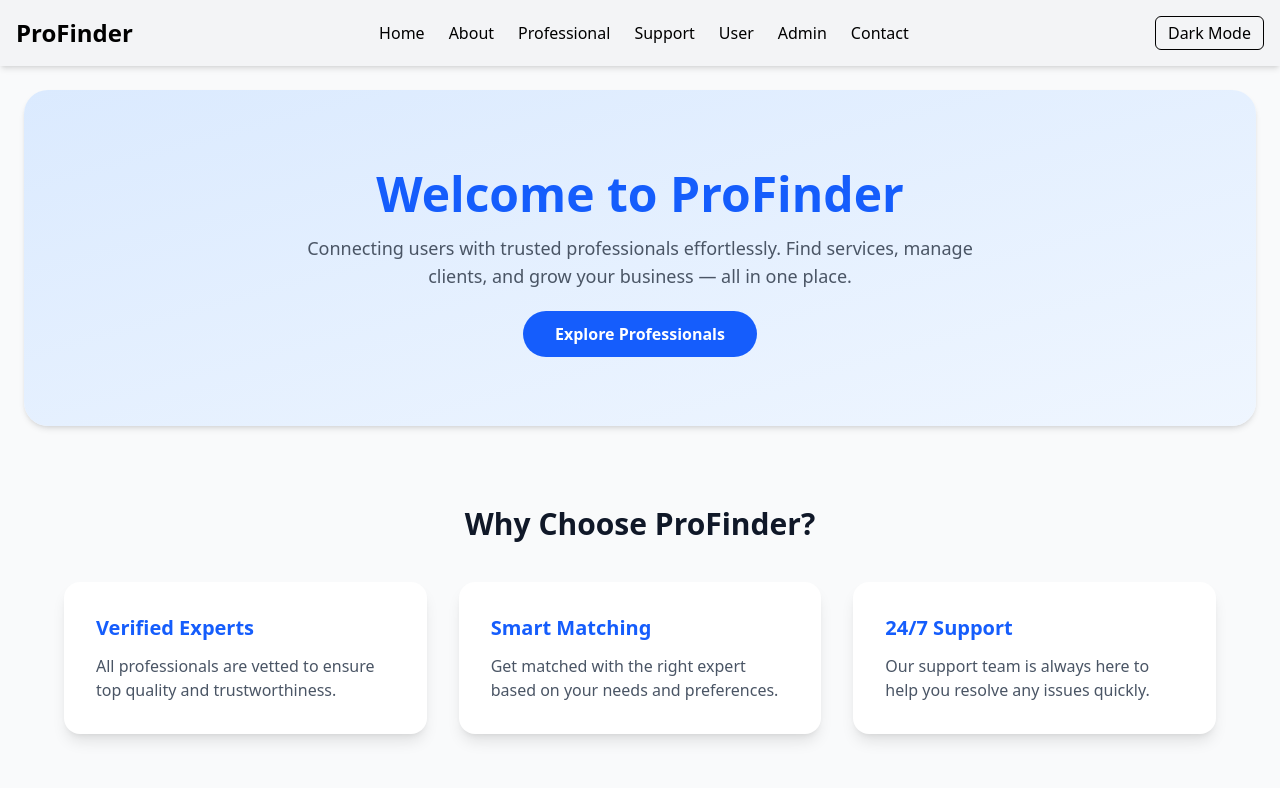
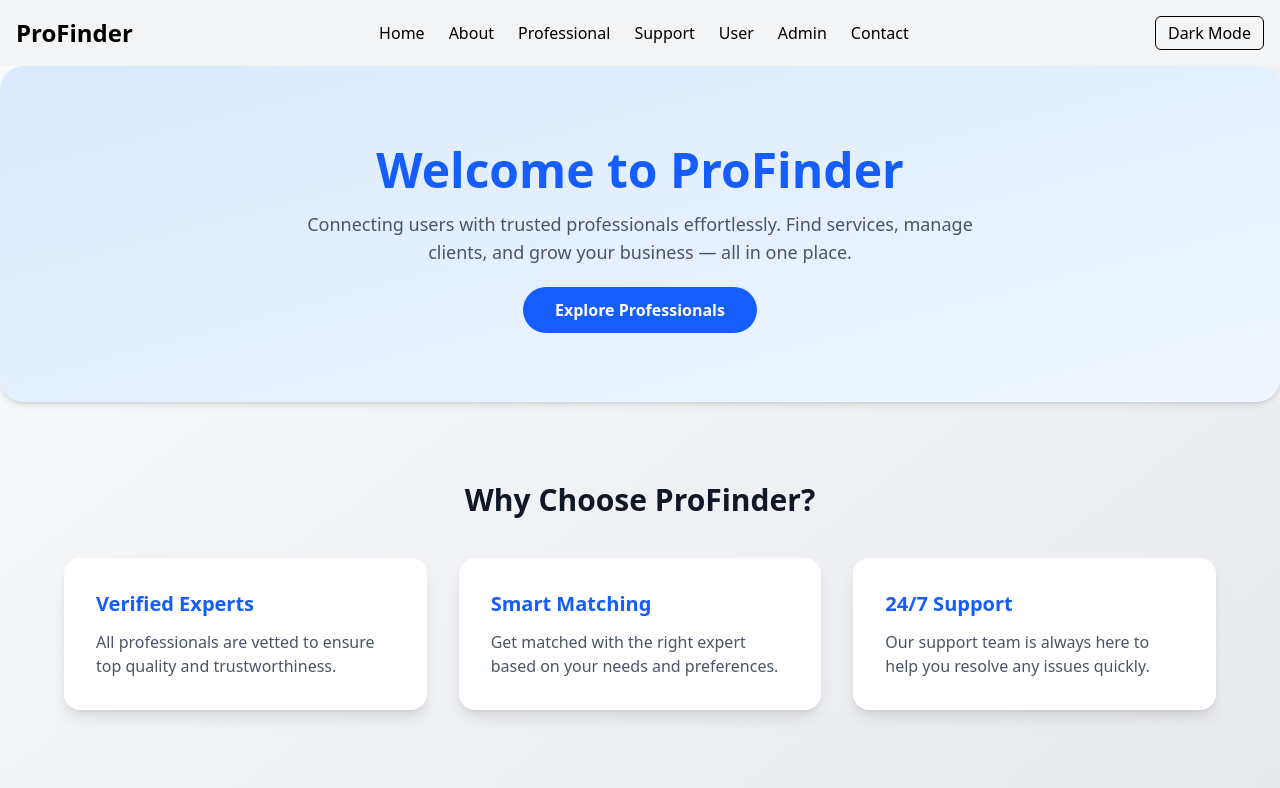
Before and after one commit to pavani80179/tailwind-react-ui, a React (Vite) app: page / in a window 1280 px wide. Shown: the top 788 px of the page. Built offline with nearby package versions, Linux system fonts and the light colour scheme.

Commit message:
Updated UI, added transitions, fixed spinner

```diff
--- a/src/App.jsx
+++ b/src/App.jsx
@@ -1,49 +1,41 @@
+// src/App.jsx
 import React from "react";
 import { BrowserRouter as Router, Routes, Route } from "react-router-dom";
-
-// Components
 import Navbar from "./components/Navbar";
 import Footer from "./components/Footer";
-
-// Pages
 import Home from "./pages/Home";
 import About from "./pages/About";
 import Professional from "./pages/Professional";
+import Support from "./pages/Support";
 import Contact from "./pages/Contact";
-import Support from "./pages/Support";
 import User from "./pages/User";
 import Admin from "./pages/Admin";
+import { ThemeProvider } from "./context/ThemeContext";
+import PageTransition from "./components/PageTransition";
+import LoadingSpinner from "./components/LoadingSpinner";
 
-// Context
-import { ThemeProvider } from "./context/ThemeContext";
-
-function App() {
+export default function App() {
   return (
     <ThemeProvider>
       <Router>
-        <div className="min-h-screen flex flex-col bg-gray-50 dark:bg-gray-900 transition-colors duration-300">
-          {/* ✅ Navbar */}
         <Navbar />
-
-          {/* ✅ Page Routes */}
-          <main className="flex-grow p-6">
+        <React.Suspense fallback={<LoadingSpinner />}>
+          <div className="min-h-screen bg-gradient-to-br from-gray-50 to-gray-200 dark:from-gray-900 dark:to-gray-800 transition-all duration-500">
+            <PageTransition>
               <Routes>
                 <Route path="/" element={<Home />} />
                 <Route path="/about" element={<About />} />
                 <Route path="/professional" element={<Professional />} />
                 <Route path="/support" element={<Support />} />
+                <Route path="/contact" element={<Contact />} />
                 <Route path="/user" element={<User />} />
                 <Route path="/admin" element={<Admin />} />
-              <Route path="/contact" element={<Contact />} />
               </Routes>
-          </main>
-
-          {/* ✅ Footer */}
+            </PageTransition>
+          </div>
+        </React.Suspense>
         <Footer />
-        </div>
       </Router>
     </ThemeProvider>
   );
 }
-
-export default App;
--- a/src/components/LoadingSpinner.jsx
+++ b/src/components/LoadingSpinner.jsx
@@ -0,0 +1,9 @@
+import React from "react";
+
+export default function LoadingSpinner() {
+  return (
+    <div className="flex items-center justify-center h-screen bg-transparent">
+      <div className="animate-spin rounded-full h-16 w-16 border-t-4 border-blue-500 border-solid"></div>
+    </div>
+  );
+}
```
Lines whose indentation alone changed are shown as unchanged.
